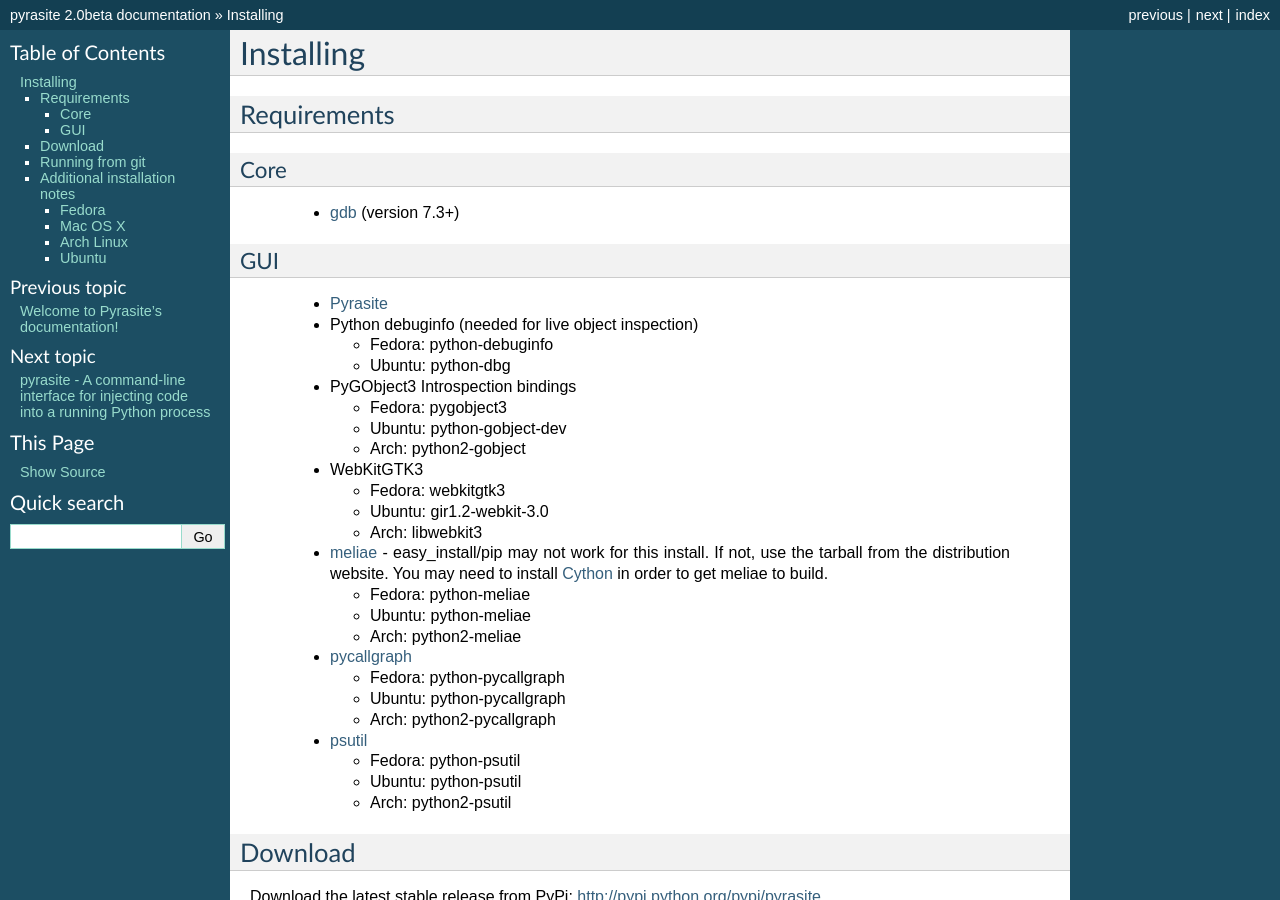
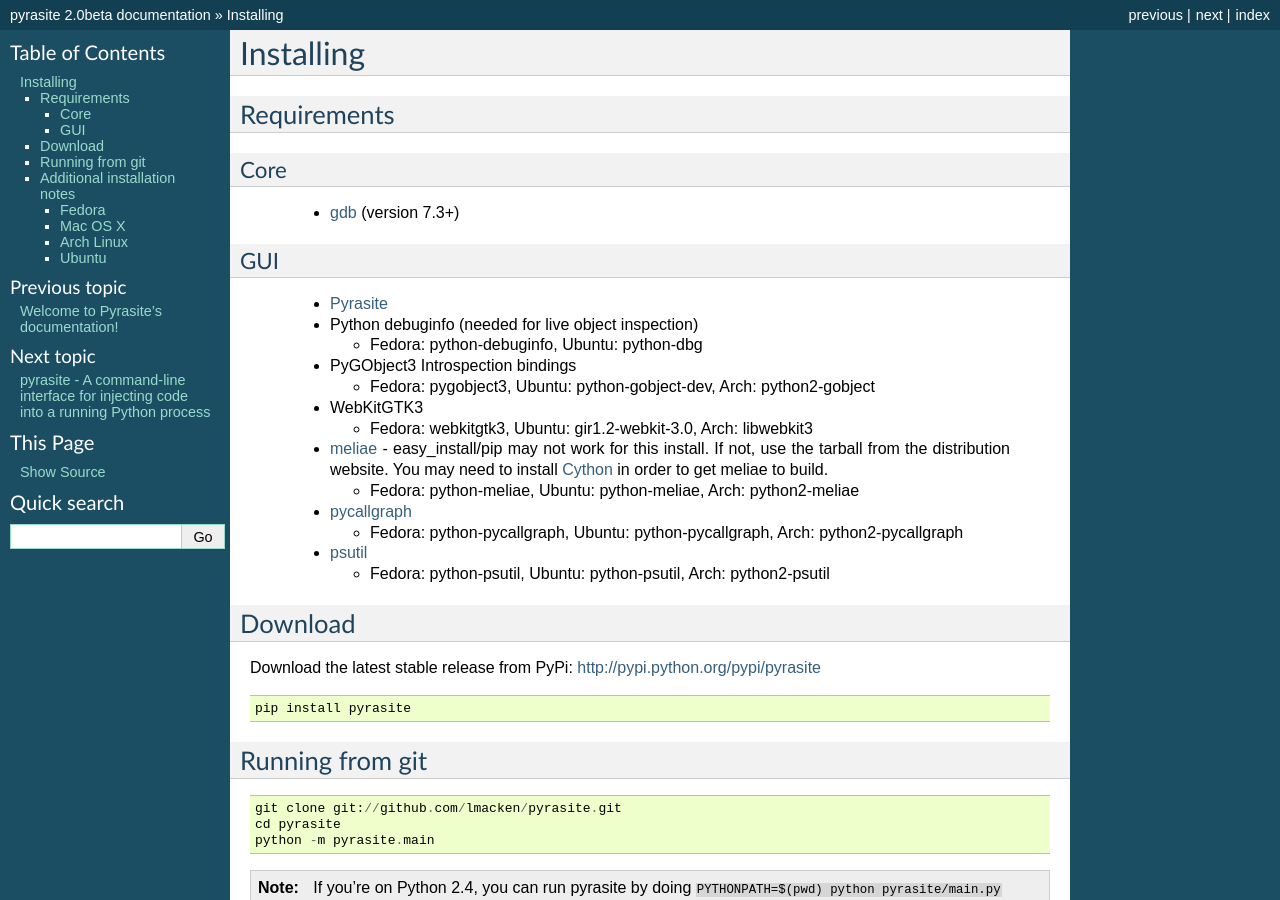
Before and after one commit to lmacken/pyrasite, a Sphinx documentation site: the page built from docs/Installing.rst, in a window 1280 px wide and 900 px high. Built offline with Sphinx 7.4.7, drawn with Linux system fonts in a browser that asks for light colours; some of the changed lines change nothing that is shown.

Commit message:
Compress our dep list a little

```diff
--- a/docs/Installing.rst
+++ b/docs/Installing.rst
@@ -15,39 +15,28 @@
  - `Pyrasite <https://github.com/lmacken/pyrasite>`_
  - Python debuginfo (needed for live object inspection)
 
-   - Fedora: python-debuginfo
-   - Ubuntu: python-dbg
+   - Fedora: python-debuginfo, Ubuntu: python-dbg
 
  - PyGObject3 Introspection bindings
 
-   - Fedora: pygobject3
-   - Ubuntu: python-gobject-dev
-   - Arch: python2-gobject
+   - Fedora: pygobject3, Ubuntu: python-gobject-dev, Arch: python2-gobject
 
  - WebKitGTK3
 
-   - Fedora: webkitgtk3
-   - Ubuntu: gir1.2-webkit-3.0
-   - Arch: libwebkit3
+   - Fedora: webkitgtk3, Ubuntu: gir1.2-webkit-3.0, Arch: libwebkit3
 
  - `meliae <https://launchpad.net/meliae>`_
    - easy_install/pip may not work for this install. If not, use the tarball from the distribution website. You may need to install `Cython <http://cython.org>`_ in order to get meliae to build.
 
-   - Fedora: python-meliae
-   - Ubuntu: python-meliae
-   - Arch: python2-meliae
+   - Fedora: python-meliae, Ubuntu: python-meliae, Arch: python2-meliae
 
  - `pycallgraph <http://pycallgraph.slowchop.com>`_
 
-   - Fedora: python-pycallgraph
-   - Ubuntu: python-pycallgraph
-   - Arch: python2-pycallgraph
+   - Fedora: python-pycallgraph, Ubuntu: python-pycallgraph, Arch: python2-pycallgraph
 
  - `psutil <http://code.google.com/p/psutil>`_
 
-   - Fedora: python-psutil
-   - Ubuntu: python-psutil
-   - Arch: python2-psutil
+   - Fedora: python-psutil, Ubuntu: python-psutil, Arch: python2-psutil
 
 Download
 ~~~~~~~~
```
